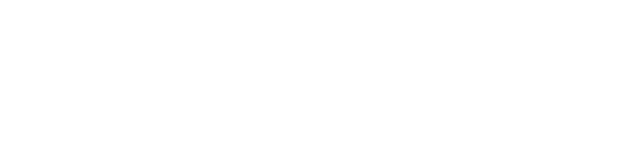
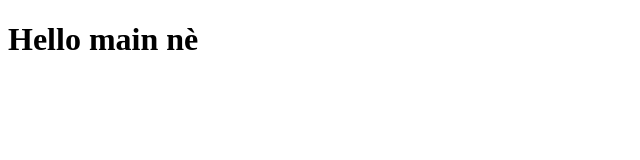
Before and after one commit to duyanh0103/test_merge_code, a plain HTML site: page index.html in a window 1280 px wide. Shown: the whole page, without its empty margins (0-640 px from the left). Drawn offline with Linux system fonts and the light colour scheme.

Commit message:
push main code

```diff
--- a/index.html
+++ b/index.html
@@ -6,6 +6,6 @@
     <title>Document</title>
 </head>
 <body>
-
+    <h1>Hello main nè</h1>
 </body>
 </html>
```
